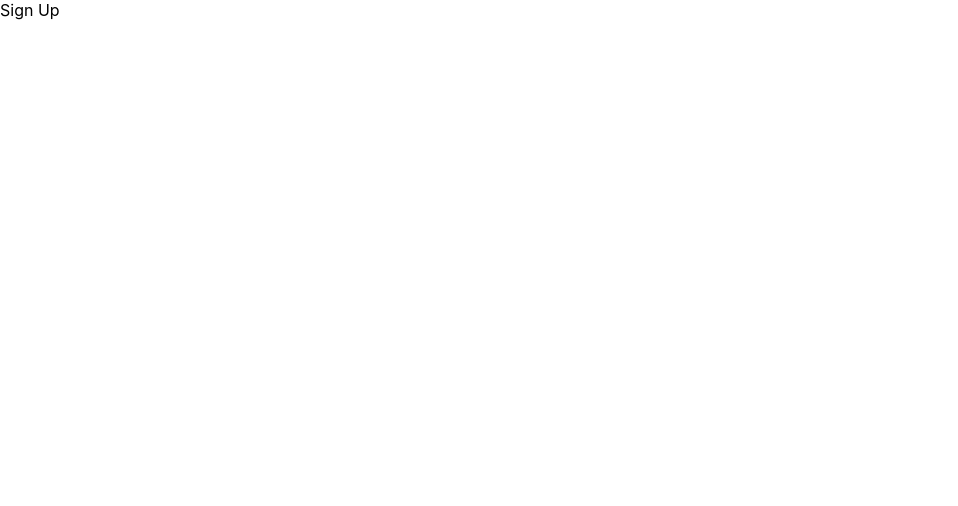
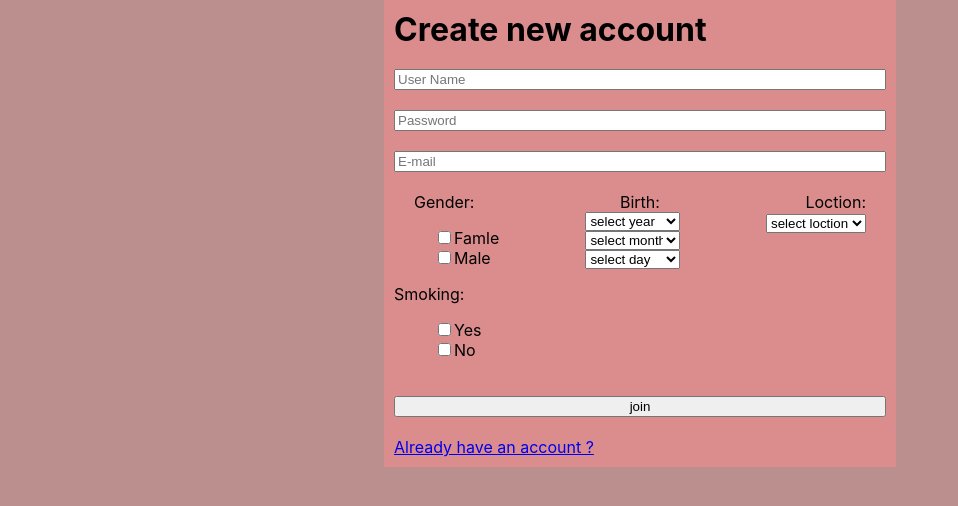
Before and after one commit to Linoyit/Matching-App, a React (Create React App) app: page /signup in a window 1280 px wide. Shown: the top 506 px of the page, without its empty margins (0-958 px from the left). Built offline with nearby package versions, Linux system fonts and the light colour scheme.

Commit message:
updated sign in , sign up , welcome

```diff
--- /dev/null
+++ b/src/components/Enter.css
@@ -0,0 +1,10 @@
+.enter{
+    max-width: 40%;
+   display: flex;
+   flex-direction: column;
+   margin: auto;
+   background-color:rgb(219, 141, 141);
+}
+.enter > *{
+   margin: 10px;
+}
--- /dev/null
+++ b/src/components/Enter.tsx
@@ -0,0 +1,33 @@
+import { Link } from "react-router-dom";
+import "./Enter.css";
+
+interface IProps{
+   isJoin: boolean;
+
+}
+
+const Enter: React.FC<IProps> = ({isJoin}) => {
+    const title = isJoin? "Sign in": "Create new account";
+    const enter = isJoin? " Sign in" : "Join";
+    const account = isJoin? "Don’t have an account?" : "already have an account ?"
+    const navigate = isJoin? "/signup" : "/login";
+
+    // const chackName = (userName: string) =>{
+
+    // // }
+    // const chackPassword = (userPassword: string) =>{
+    //     if(userPassword.length < 6)
+
+    // }
+    return (
+       <div className="enter">
+           <h1>{title}</h1>
+           <input  placeholder = "User Name" />
+           <input  placeholder= "Password"/>
+           <button>{enter}</button>
+           <Link to={navigate}>{account}</Link>
+       </div>
+    );
+}
+
+export default Enter
--- a/src/components/Login.tsx
+++ b/src/components/Login.tsx
@@ -1,7 +1,9 @@
+import Enter from "./Enter";
+
 const Login: React.FC = () => {
     return (
        <div>
-           Login
+           <Enter isJoin={true}/>
        </div>
     );
 }
--- /dev/null
+++ b/src/components/Options.tsx
@@ -0,0 +1,21 @@
+interface   IProps{
+  selectType: string;
+  values: any[];
+}
+
+const Options: React.FC<IProps> = ({selectType, values}) =>{
+
+  return(
+    <select>
+    <option>{selectType}</option>
+   {values.map((val: any, index:any) =>
+    <option value={index.toString()}>
+         {val}
+    </option>
+   )}
+</select>
+  )
+
+}
+
+export default Options;
--- /dev/null
+++ b/src/components/Questions.css
@@ -0,0 +1,22 @@
+#labelQuestions{
+    display: flex;
+    justify-content: space-between;
+    margin-left: 20px;
+    margin-right: 20px;
+}
+/* #loction{
+    margin-right: 20px;
+}
+#gender{
+    margin-left: 20px;
+} */
+.userBirth{
+    display: flex;
+    flex-direction: column;
+    width: 20%;
+}
+#firstLine{
+    display: flex;
+    justify-content: space-between;
+    margin-right: 20px;
+}
--- /dev/null
+++ b/src/components/Questions.tsx
@@ -0,0 +1,44 @@
+import Options from "./Options";
+import RadioButton from "./RadioButton";
+import './Questions.css'
+
+
+const Questions: React.FC = () => {
+
+    const years = [1991, 1992, 1993, 1994, 1995, 1996, 1997, 1998];
+    const months = [1, 2, 3 , 4, 5, 6, 7, 8, 9 ,10, 11, 12];
+    const days = [1, 2, 3 ,4 ,5 ,6];
+    const loctions =["Jerusalem", "Tel-Aviv", "Haifa", "Golan", "Eilat"];
+
+
+    return(
+    <div id="questions">
+
+    <div id="labelQuestions">
+        <label id="gender">Gender:</label>
+        <label>Birth:</label>
+        <label id="loction">Loction:</label>
+    </div>
+
+<div id= "firstLine" >
+    <RadioButton values= {["Famle", "Male"]}/>
+
+    <div className="userBirth" >
+      <Options  selectType="select year"  values={years}/>
+      <Options  selectType="select month"  values={months}/>
+      <Options  selectType="select day"  values={days}/>
+    </div>
+
+    <div>
+    <Options  selectType="select loction"  values={loctions}/>
+    </div>
+</div>
+
+    <label id="smoking">Smoking:</label>
+    <RadioButton values= {["Yes", "No"]}/>
+
+
+    </div>)
+}
+
+export default Questions
--- /dev/null
+++ b/src/components/RadioButton.css
@@ -0,0 +1,3 @@
+ul{
+    list-style-type: none;
+}
--- /dev/null
+++ b/src/components/RadioButton.tsx
@@ -0,0 +1,22 @@
+import './RadioButton.css'
+
+
+interface  IProps{
+    values: any[];
+}
+
+const RadioButton: React.FC<IProps> = ({values}) => {
+
+   return(
+    <ul>
+    {values.map((val: any) =>
+      <li>
+        <input  type="checkbox"/>
+        <label>{val}</label>
+      </li>
+    )}
+    </ul>
+   );
+
+}
+export default RadioButton;
--- a/src/components/SignUp.tsx
+++ b/src/components/SignUp.tsx
@@ -1,9 +1,25 @@
+import { Link } from "react-router-dom";
+import { IndexKind } from "typescript";
+import Enter from "./Enter";
+import Questions from "./Questions";
+
 const SignUp: React.FC = () => {
+
+
     return (
        <div>
-           Sign Up
+            <div className="enter">
+           <h1>Create new account</h1>
+           <input  placeholder = "User Name" className="user"/>
+           <input  placeholder= "Password" className="user"/>
+           <input  placeholder= "E-mail" className="user"/>
+           <Questions/>
+           <button>join</button>
+           <Link to='/login'>Already have an account ?</Link>
        </div>
-    );
+
+</div>
+);
 }
 
-export default SignUp
+export default SignUp;
--- /dev/null
+++ b/src/components/Welcome.css
@@ -0,0 +1,33 @@
+.top{
+    display: flex;
+    justify-content: space-between;
+}
+
+.container{
+  height: 800px;
+  max-width: 80%;
+  background-color:rosybrown;
+  margin: auto;
+}
+
+.top{
+    margin-top: 30px;
+
+}
+#login{
+  width: 100px;
+  height: 40px;
+
+}
+#join{
+    width: 200px;
+    height: 50px;
+    margin-top : 30px;
+}
+#text{
+    margin-top: 30px;
+    font-size:large;
+}
+body{
+    background-color:rosybrown ;
+}
--- a/src/components/WelcomePage.tsx
+++ b/src/components/WelcomePage.tsx
@@ -1,8 +1,34 @@
+import { Navigate, useNavigate, useNavigationType } from "react-router"
+import "./Welcome.css"
+
 const WelcomePage: React.FC = () => {
+    const navigate = useNavigate();
+
+    const handleClick = (page:string) =>{
+    //    name === "join"?
+    //    navigate(`${'../signup'}`):
+    //    navigate(`${'../ login'}`)
+         navigate(`../${page}`)
+
+    }
+
     return (
+
+    <div className="container">
+      <div className ="top">
+          <div id="logo">logo</div>
+          <button id="login" onClick={() => handleClick("login")} >Log in</button>
+      </div>
        <div>
-           Welcome Page
+         <h1>DATING FOR EVERY SINGLE PERSON</h1>
+         <div id="text">
+         <p>OkCupid is the only dating app that matches you on what matters to you.</p>
+         <p>You deserve to find who you’re looking for.</p>
+         <p>Meet them today!</p>
+         </div>
+         <button id="join" onClick={() => handleClick("signup")}>join</button>
        </div>
+    </div>
     );
 }
 
```
